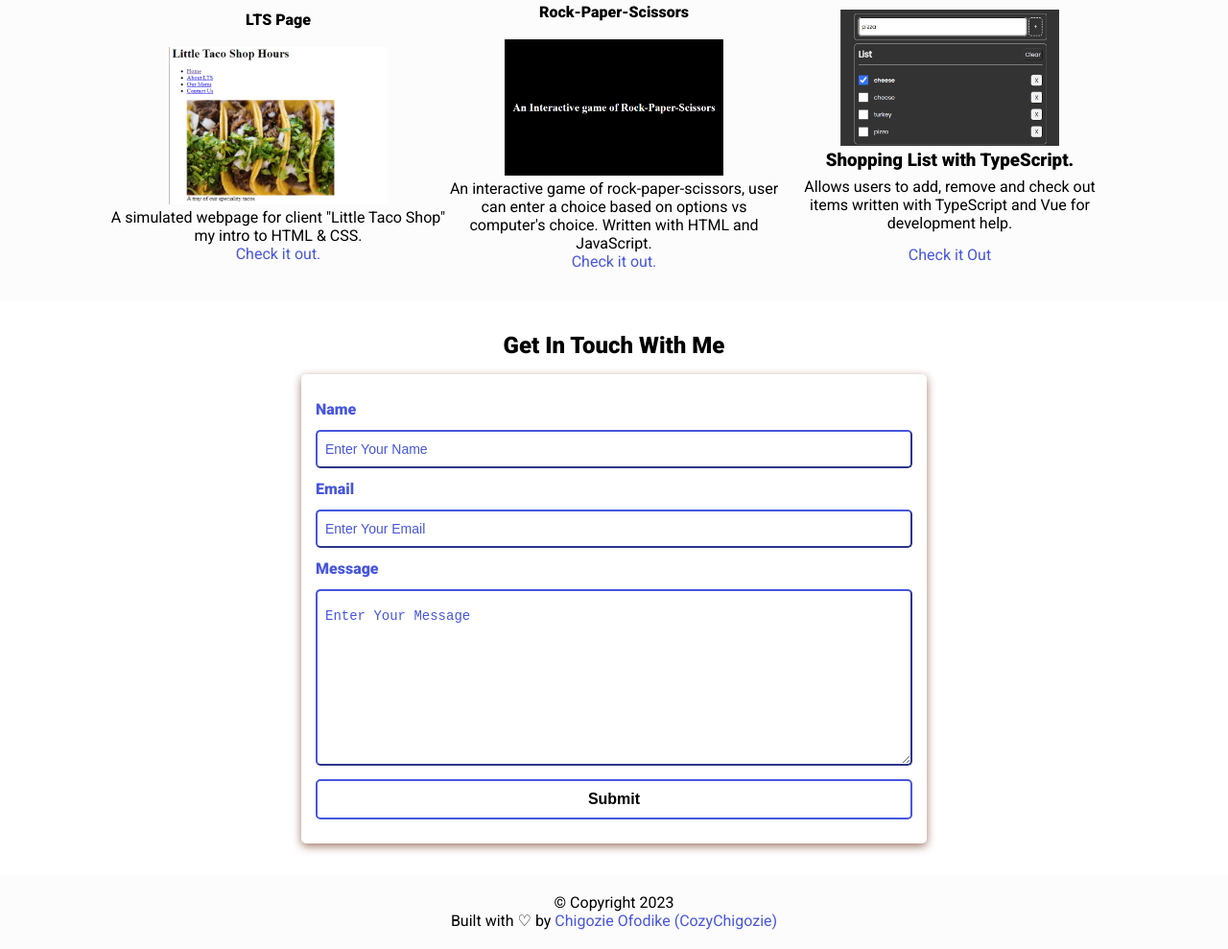
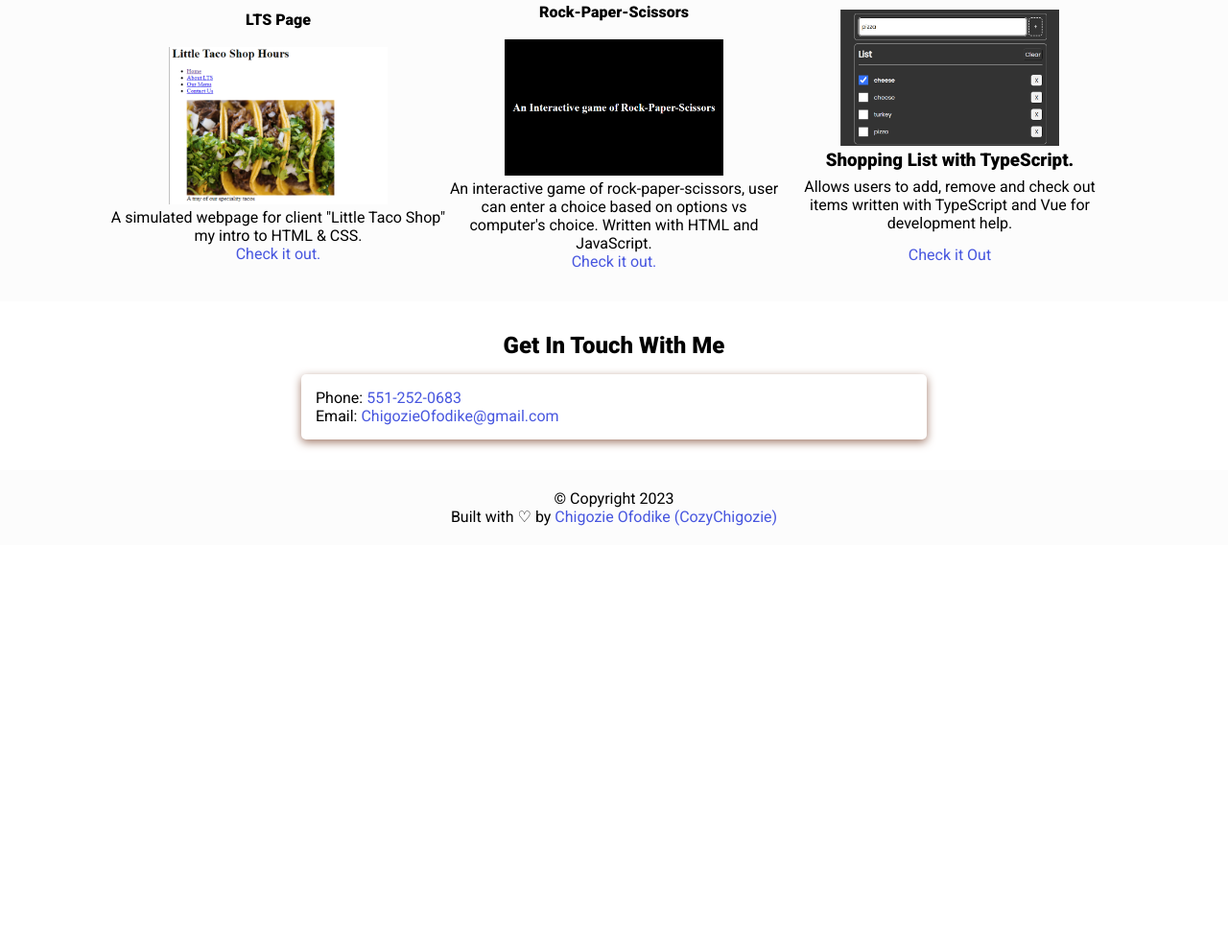
Before and after one commit to cofodike/Portfolio, a plain HTML site: page index.html in a window 1280 px wide. Shown: the part 1014-2003 px from the top of the page at 96% size. After the commit the page ends 1582 px from the top, so only its background shows below. Drawn offline with nearby package versions, Linux system fonts and the light colour scheme.

Commit message:
Added my face and a better contact section

```diff
--- a/index.html
+++ b/index.html
@@ -57,7 +57,7 @@
         <!-- Hero Section -->
         <section class="hero" id="about">
             <h2 class="bio-title">About Me</h2>
-            <img src="images/wfh_1.svg" alt="my face" loading="lazy" class="hero-img" width="200" height="200">
+            <img src="images/my_face.jpg" alt="my face" loading="lazy" class="hero-img" width="200" height="200">
             <aside class="bio animate_animated animate_shakex">
                 <h3>Who am I?</h3>
                 <p class="bio-text">
@@ -70,7 +70,7 @@
             <section  class="more-about">
                 <h2>More About Me</h2>
                 <p>
-                    I have worked with technology all of my life, first off attempting to take apart and rebuild broken tech as a kid, then teaching myself software development individually. I took a break for a while, shifting my focus to other more pertinent things, but I recently return to my favorite subsets, being fullstack development and machine learning.
+                    I have worked with technology all of my life, first off attempting to take apart and rebuild broken tech as a kid, then teaching myself software development individually. I took a break for a while, shifting my focus to other more pertinent things, but I recently return to my favorite subsets, being fullstack development, data analysis, and machine learning.
                 </p>
             </section>
 
@@ -122,7 +122,7 @@
                         />
                         <figcaption>
                             An interactive game of rock-paper-scissors, user can enter a choice based on options vs computer's choice. Written with HTML and JavaScript.
-                                <br><a>Check it out.</a>
+                                <br><a href="https://github.com/cofodike/RockPaperScissors">Check it out.</a>
                         </figcaption>
                 </figure>
                 </div>
@@ -150,48 +150,9 @@
             <h2>Get In Touch With Me</h2>
             <div class="contact-form-container">
                 <div class="contact-form">
-                <form action="https://formspree.io/f/xyylngw" method="POST">
-                    <div class="form-control">
-                    <label for="name">Name</label>
-                    <input
-                        type="text"
-                        id="name"
-                        name="sender-name"
-                        placeholder="Enter Your Name"
-                        class="input-field"
-                        required
-                    />
-                    </div>
-                    <div class="form-control">
-                    <label for="email">Email</label>
-                    <input
-                        type="email"
-                        id="email"
-                        name="sender-email"
-                        placeholder="Enter Your Email"
-                        class="input-field"
-                        required
-                    />
-                    </div>
-                    <div class="form-control">
-                    <label for="message">Message</label>
-                    <textarea
-                        id="message"
-                        cols="15"
-                        rows="10"
-                        placeholder="Enter Your Message"
-                        name="message"
-                        class="input-field"
-                        required
-                    ></textarea>
-                    </div>
-                    <input
-                    type="submit"
-                    value="Submit"
-                    id="submit-btn"
-                    class="submit-btn"
-                    />
-                </form>
+                    Phone: <a href="tel:+1-551-252-0683">551-252-0683</a>
+                    <br>
+                    Email: <a href="mailto:ChigozieOfodike@Gmail.com">ChigozieOfodike@gmail.com</a>
                 </div>
             </div>
             </section>
```
